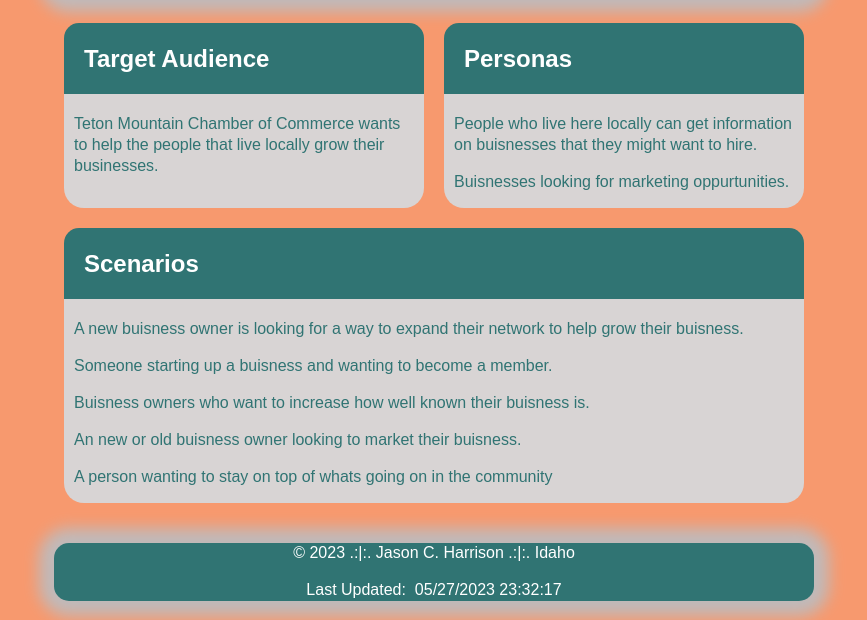
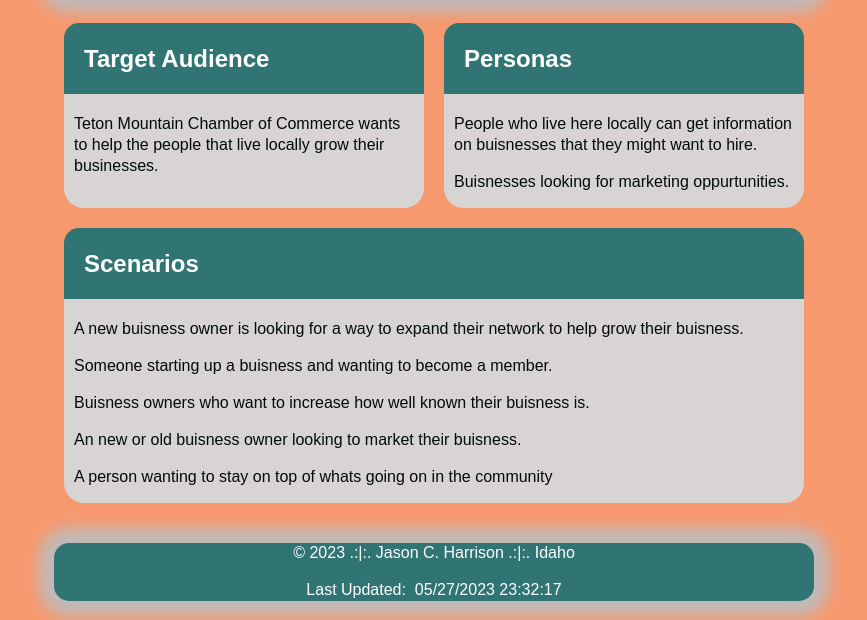
Before and after one commit to jasonharrison555/wdd230, a plain HTML site: page target.html in a window 1280 px wide. Shown: the part 180-800 px from the top of the page, without its empty margins (206-1073 px from the left). Drawn offline with nearby package versions, Linux system fonts and the light colour scheme.

Commit message:
contrast

```diff
--- a/css/week2.css
+++ b/css/week2.css
@@ -42,7 +42,7 @@
   }
   a {
 
-    color: rgb(247, 153, 110);
+
     padding-right: 10px;
 
   }
--- a/css/wk2small.css
+++ b/css/wk2small.css
@@ -13,7 +13,7 @@
 
 body {
     line-height: 1.3;
-    color: rgb(48, 116, 115);
+    color: rgb(4, 10, 10);
     background: rgb(247, 153, 110);
 }
 
```
